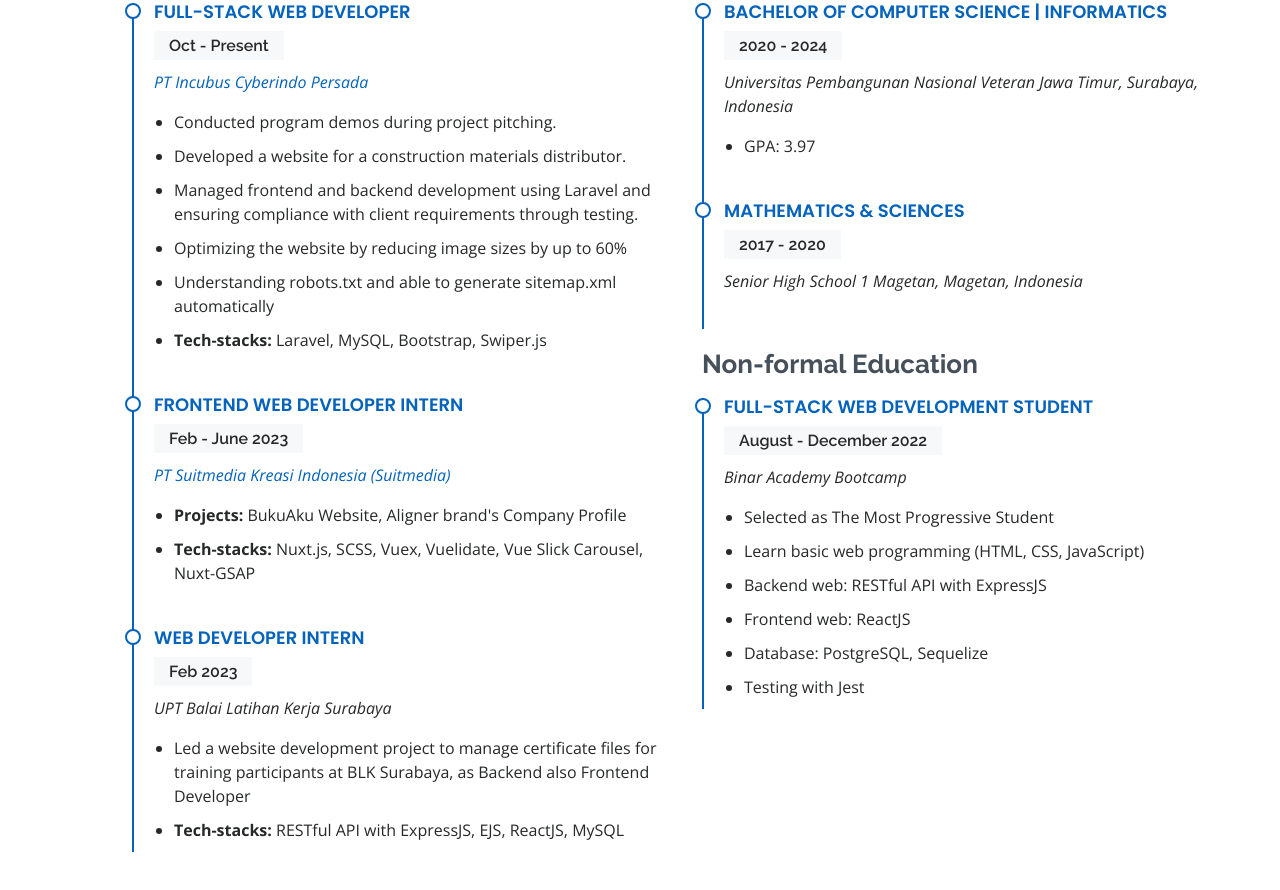
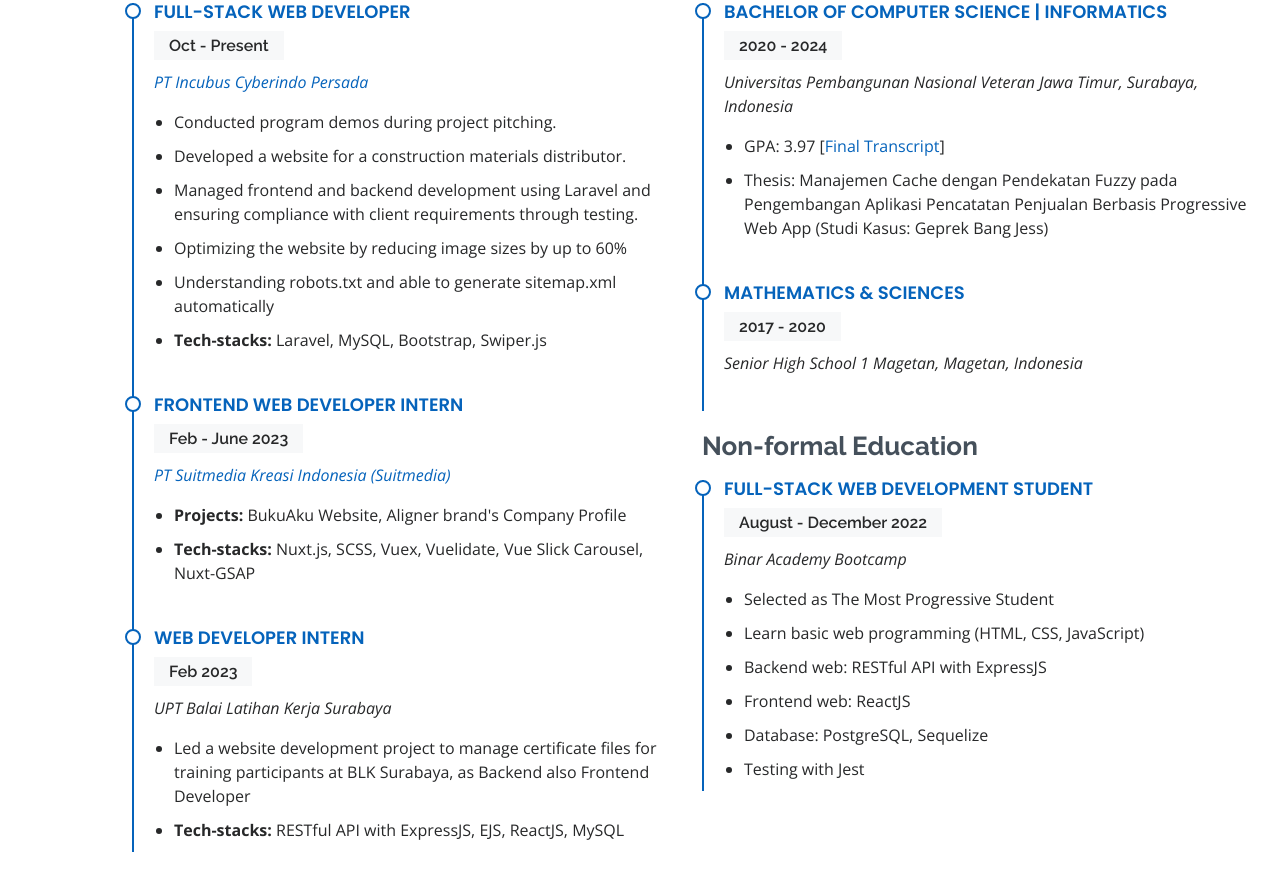
Before and after one commit to bregsiaju/bregsiaju.github.io, a plain HTML site: page index.html in a window 1280 px wide. Shown: the part 2566-3456 px from the top of the page. Drawn offline with nearby package versions, Linux system fonts and the light colour scheme.

Commit message:
add thesis

```diff
--- a/index.html
+++ b/index.html
@@ -340,7 +340,11 @@
               <h5>2020 - 2024</h5>
               <p><em>Universitas Pembangunan Nasional Veteran Jawa Timur, Surabaya, Indonesia</em></p>
               <ul>
-                <li>GPA: 3.97</li>
+                <li>GPA: 3.97 [<a
+                    href="https://drive.google.com/file/d/1NqBKbo3jVfAXakRbaexDAsU9pkpvfj21/view?usp=sharing"
+                    target="_blank">Final Transcript</a>]</li>
+                <li>Thesis: Manajemen Cache dengan Pendekatan Fuzzy pada Pengembangan Aplikasi Pencatatan Penjualan
+                  Berbasis Progressive Web App (Studi Kasus: Geprek Bang Jess)</li>
               </ul>
             </div>
             <div class="resume-item">
```
